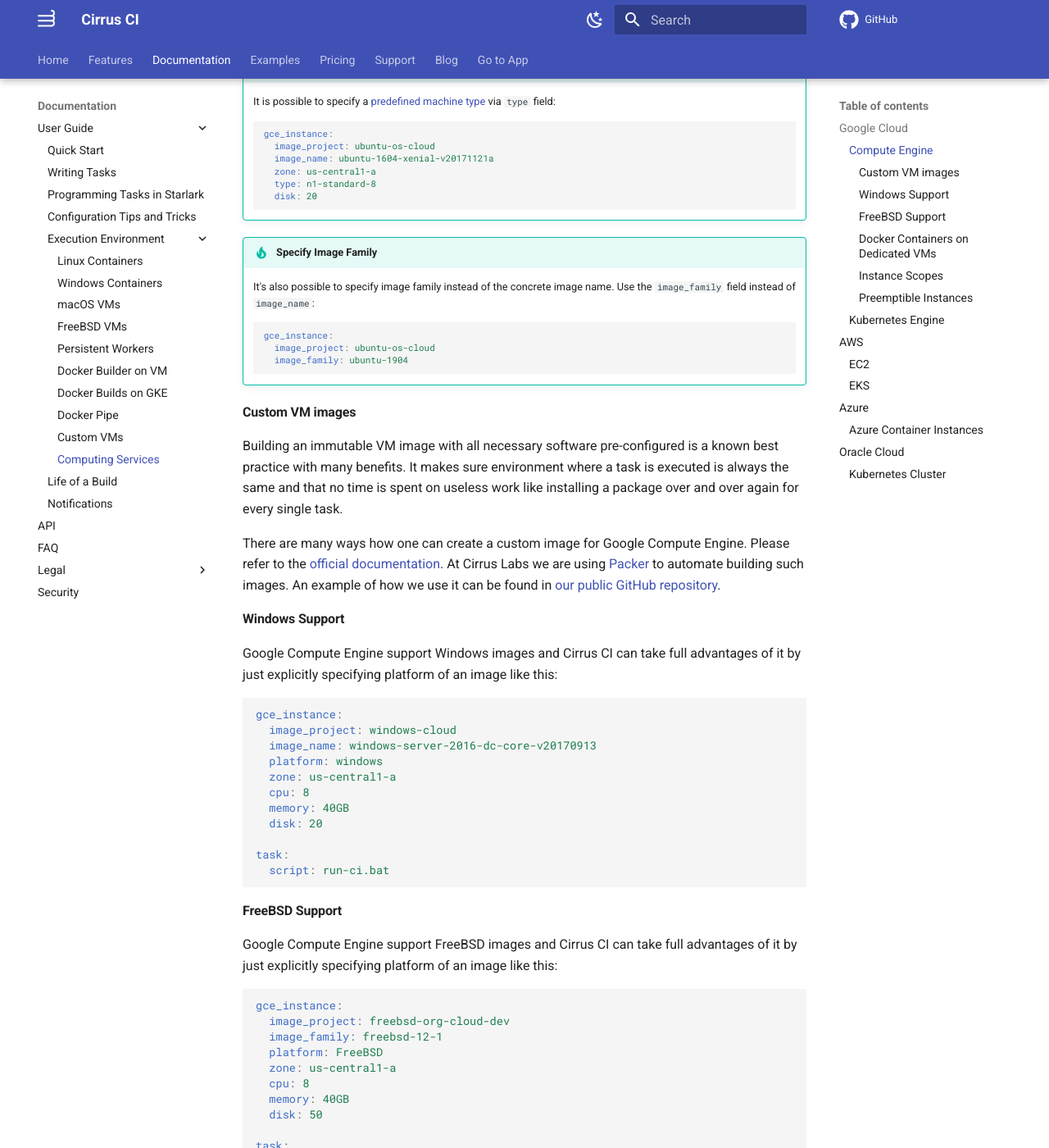
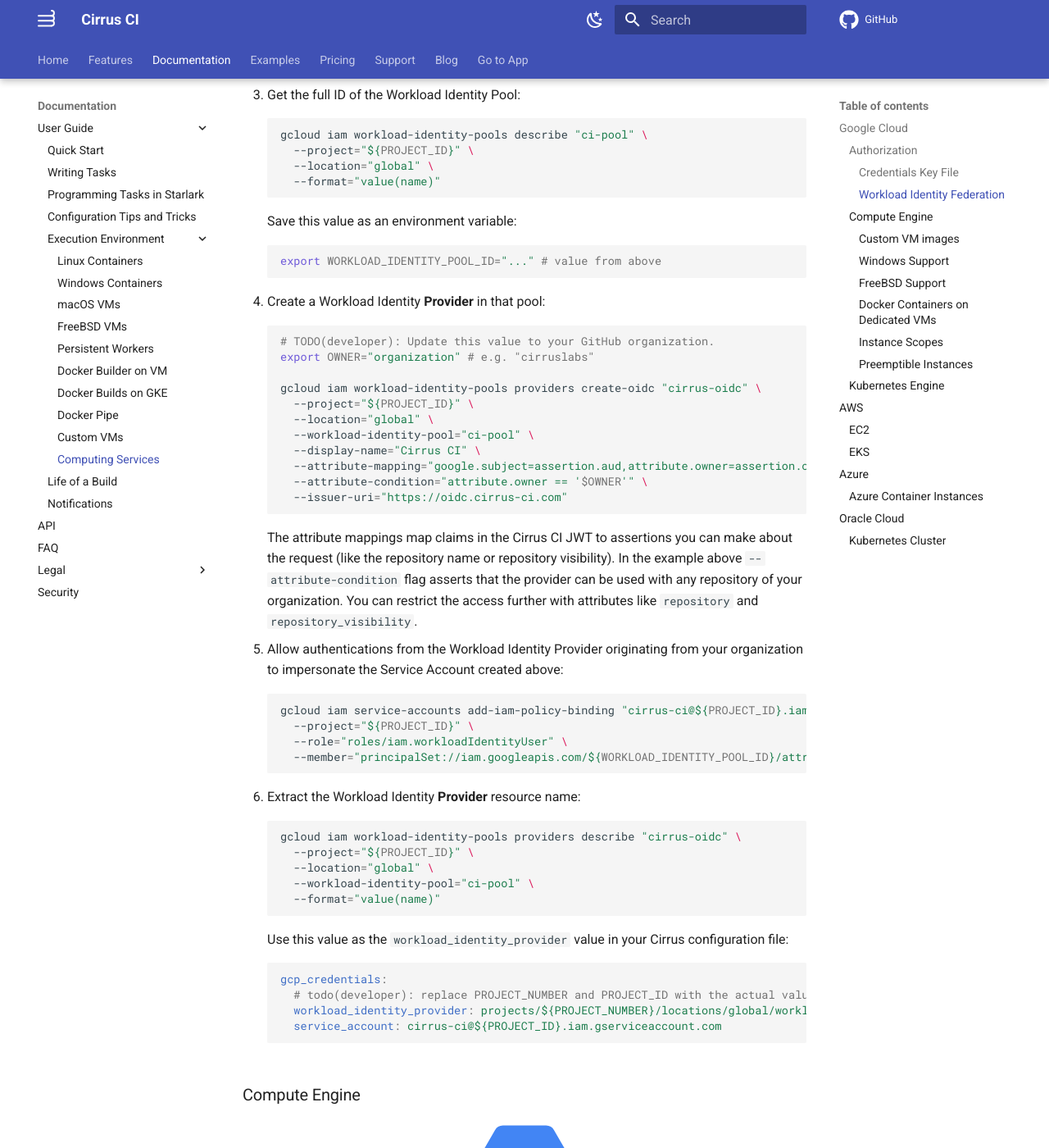
Before and after one commit to cirruslabs/cirrus-ci-docs, an MkDocs documentation site: the page built from docs/guide/supported-computing-services.md, in a window 1280 px wide and 1400 px high, scrolled down 3890 px. Shown: the whole window at 82% size. Built offline with MkDocs 1.6.1 and Material for MkDocs 9.7.7, drawn with Linux system fonts in a browser that asks for light colours; emoji names are drawn with the system emoji font; comment, search, counter and statistics services are not loaded; some of the changed text lies outside the part shown.

Commit message:
Document workload identity provider support (#1040)
* Document workload identity provider support

Fixes #979

* Lint fixes

````diff
--- a/docs/guide/supported-computing-services.md
+++ b/docs/guide/supported-computing-services.md
@@ -113,11 +113,23 @@ gcloud projects add-iam-policy-binding $PROJECT_ID \
 ```
 
 !!! info "Default Logs Retentions Period"
-    By default Cirrus CI will store logs and caches for 90 days but it can be changed by manually configuring a
-    [lifecycle rule](https://cloud.google.com/storage/docs/lifecycle) for a Google Cloud Storage bucket that Cirrus CI is using.
+By default Cirrus CI will store logs and caches for 90 days but it can be changed by manually configuring a
+[lifecycle rule](https://cloud.google.com/storage/docs/lifecycle) for a Google Cloud Storage bucket that Cirrus CI is
+using.
 
-Now we have a service account that Cirrus CI can use! It's time to let Cirrus CI know about that fact by securely providing a
-private key for the service account. A private key can be created by running the following command:
+### Authorization
+
+Now we have a service account that Cirrus CI can use! It's time to let Cirrus CI know about the service account to use.
+There are two options:
+
+1. [Creating a static credentials file](#credentials-key-file) for your service account. Same as you might do for using
+   with `gcloud`.
+2. [Configure Cirrus CI as workload identity provider](#workload-identity-federation). This way Cirrus CI will be able
+   to acquire a temporary credentials for each task
+
+#### Credentials Key File
+
+A private key can be created by running the following command:
 
 ```bash
 gcloud iam service-accounts keys create service-account-credentials.json \
@@ -131,14 +143,105 @@ At last create an [encrypted variable](writing-tasks.md#encrypted-variables) fro
 gcp_credentials: ENCRYPTED[qwerty239abc]
 ```
 
-Now Cirrus CI can store logs and caches in Google Cloud Storage for tasks scheduled on either GCE or GKE. Please check following sections
+Now Cirrus CI can store logs and caches in Google Cloud Storage for tasks scheduled on either GCE or GKE. Please check
+following sections
 with additional instructions about [Compute Engine](#compute-engine) or [Kubernetes Engine](#kubernetes-engine).
 
 !!! info "Supported Regions"
-    Cirrus CI currently supports following GCP regions: `us-central1`, `us-east1`, `us-east4`, `us-west1`, `us-west2`,
-    `europe-west1`, `europe-west2`, `europe-west3` and `europe-west4`.
+Cirrus CI currently supports following GCP regions: `us-central1`, `us-east1`, `us-east4`, `us-west1`, `us-west2`,
+`europe-west1`, `europe-west2`, `europe-west3` and `europe-west4`.
 
     Please [contact support](../support.md) if you are interested in support for other regions.
+
+#### Workload Identity Federation
+
+By configuring Cirrus CI as an identity provider, Cirrus CI will be able to acquire temporary access tokens on-demand
+for each task.
+Please read [Google Cloud documentation](https://cloud.google.com/iam/docs/workload-identity-federation) to learn more
+about security and other benefits of using a workload identity provider.
+
+Now let's setup Cirrus CI as a workload identity provider:
+
+1. First, let's make sure the IAM Credentials API is enabled:
+
+    ```sh
+    gcloud services enable iamcredentials.googleapis.com \
+      --project "${PROJECT_ID}"
+    ```
+
+2. Create a Workload Identity Pool:
+
+    ```sh
+    gcloud iam workload-identity-pools create "ci-pool" \
+      --project="${PROJECT_ID}" \
+      --location="global" \
+      --display-name="Continuous Integration"
+    ```
+
+3. Get the full ID of the Workload Identity Pool:
+
+    ```sh
+    gcloud iam workload-identity-pools describe "ci-pool" \
+      --project="${PROJECT_ID}" \
+      --location="global" \
+      --format="value(name)"
+    ```
+
+    Save this value as an environment variable:
+
+    ```sh
+    export WORKLOAD_IDENTITY_POOL_ID="..." # value from above
+    ```
+
+4. Create a Workload Identity **Provider** in that pool:
+
+    ```sh
+    # TODO(developer): Update this value to your GitHub organization.
+    export OWNER="organization" # e.g. "cirruslabs"
+
+    gcloud iam workload-identity-pools providers create-oidc "cirrus-oidc" \
+      --project="${PROJECT_ID}" \
+      --location="global" \
+      --workload-identity-pool="ci-pool" \
+      --display-name="Cirrus CI" \
+      --attribute-mapping="google.subject=assertion.aud,attribute.owner=assertion.owner,attribute.actor=assertion.repository,attribute.actor_visibility=assertion.repository_visibility" \
+      --attribute-condition="attribute.owner == '$OWNER'" \
+      --issuer-uri="https://oidc.cirrus-ci.com"
+    ```
+
+    The attribute mappings map claims in the Cirrus CI JWT to assertions
+    you can make about the request (like the repository name or repository visibility).
+    In the example above `--attribute-condition` flag asserts that the provider can be used with any repository of your organization.
+    You can restrict the access further with attributes like `repository` and `repository_visibility`.
+
+5. Allow authentications from the Workload Identity Provider originating from
+    your organization to impersonate the Service Account created above:
+
+    ```sh
+    gcloud iam service-accounts add-iam-policy-binding "cirrus-ci@${PROJECT_ID}.iam.gserviceaccount.com" \
+      --project="${PROJECT_ID}" \
+      --role="roles/iam.workloadIdentityUser" \
+      --member="principalSet://iam.googleapis.com/${WORKLOAD_IDENTITY_POOL_ID}/attribute.owner/${OWNER}"
+    ```
+
+6. Extract the Workload Identity **Provider** resource name:
+
+    ```sh
+    gcloud iam workload-identity-pools providers describe "cirrus-oidc" \
+      --project="${PROJECT_ID}" \
+      --location="global" \
+      --workload-identity-pool="ci-pool" \
+      --format="value(name)"
+    ```
+
+    Use this value as the `workload_identity_provider` value in your Cirrus configuration file:
+
+    ```yaml
+    gcp_credentials:
+      # todo(developer): replace PROJECT_NUMBER and PROJECT_ID with the actual values
+      workload_identity_provider: projects/${PROJECT_NUMBER}/locations/global/workloadIdentityPools/ci-pool/providers/cirrus-oidc
+      service_account: cirrus-ci@${PROJECT_ID}.iam.gserviceaccount.com
+    ```
 
 ### Compute Engine
 
````
